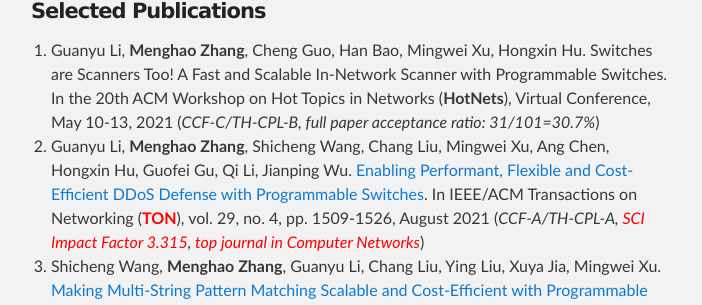
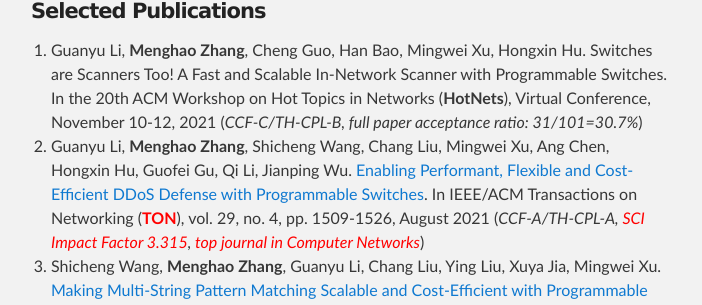
Before and after one commit to zhangmenghao/zhangmenghao.github.io, a Jekyll site: the page built from index.md, in a window 1280 px wide and 900 px high, scrolled down 879 px. Shown: the part 172-477 px from the top of the window, without its empty margins (289-991 px from the left). Built offline with Jekyll 4.4.1, drawn with Linux system fonts in a browser that asks for light colours.

Commit message:
Update hotnets 21

```diff
--- a/index.md
+++ b/index.md
@@ -19,7 +19,7 @@
 <!-- (* indicates that I am the corresponding author) -->
 #### Selected Publications
 8. Guanyu Li, __Menghao Zhang__, Cheng Guo, Han Bao, Mingwei Xu, Hongxin Hu. Switches are Scanners Too! A Fast and Scalable In-Network Scanner with Programmable Switches.
-In the 20th ACM Workshop on Hot Topics in Networks (**HotNets**), Virtual Conference, May 10-13, 2021 (*CCF-C/TH-CPL-B, full paper acceptance ratio: 31/101=30.7%*)
+In the 20th ACM Workshop on Hot Topics in Networks (**HotNets**), Virtual Conference, November 10-12, 2021 (*CCF-C/TH-CPL-B, full paper acceptance ratio: 31/101=30.7%*)
 7. Guanyu Li, __Menghao Zhang__, Shicheng Wang, Chang Liu, Mingwei Xu, Ang Chen, Hongxin Hu, Guofei Gu, Qi Li, Jianping Wu. [Enabling Performant, Flexible and Cost-Efficient DDoS Defense with Programmable Switches](./papers/ton2021-Poseidon.pdf).
 In IEEE/ACM Transactions on Networking (**<font color='red'>TON</font>**), vol. 29, no. 4, pp. 1509-1526, August 2021 (*CCF-A/TH-CPL-A, <font color='red'>SCI Impact Factor 3.315</font>, <font color='red'>top journal in Computer Networks</font>*)
 6. Shicheng Wang, __Menghao Zhang__, Guanyu Li, Chang Liu, Ying Liu, Xuya Jia, Mingwei Xu.
```
